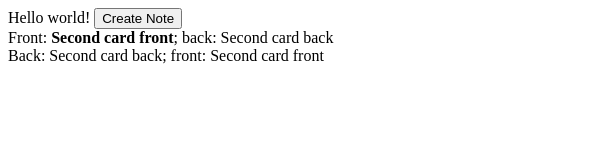
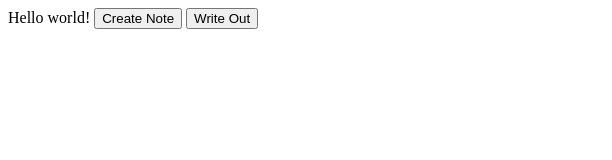
Before and after one commit to JaPNaA/Thingy_2020, an Electron app: page tanki/web/index.html in a window 612 px wide. Drawn offline with Linux system fonts and the light colour scheme; no server answers.

Commit message:
Add abiilty to write out to disk

```diff
--- a/tanki/tsconfig.json
+++ b/tanki/tsconfig.json
@@ -3,7 +3,7 @@
     /* Basic Options */
     // "incremental": true,                   /* Enable incremental compilation */
     "target": "es5",                          /* Specify ECMAScript target version: 'ES3' (default), 'ES5', 'ES2015', 'ES2016', 'ES2017', 'ES2018', 'ES2019' or 'ESNEXT'. */
-    "module": "commonjs",                     /* Specify module code generation: 'none', 'commonjs', 'amd', 'system', 'umd', 'es2015', or 'ESNext'. */
+    "module": "None",                     /* Specify module code generation: 'none', 'commonjs', 'amd', 'system', 'umd', 'es2015', or 'ESNext'. */
     // "lib": [],                             /* Specify library files to be included in the compilation. */
     // "allowJs": true,                       /* Allow javascript files to be compiled. */
     // "checkJs": true,                       /* Report errors in .js files. */
--- a/tanki/web/index.html
+++ b/tanki/web/index.html
@@ -8,6 +8,7 @@
 <body>
     Hello world!
     <button id="createNote"> Create Note </button>
+    <button id="writeOut"> Write Out </button>
     <script src="index.js"></script>
 </body>
 </html>
--- a/tanki/web/index.js
+++ b/tanki/web/index.js
@@ -107,6 +107,9 @@ var Deck = /** @class */ (function () {
         // sort latest due first
         this.seenCardsSorted.sort(function (a, b) { return a.data[3] - b.data[3]; });
     };
+    Deck.prototype.exportToString = function () {
+        return JSON.stringify(this.data);
+    };
     Deck.prototype.selectCard = function () {
         var nowMinute = Date.now() / 60e3;
         if (this.seenCardsSorted.length && this.seenCardsSorted[0].data[3] <= nowMinute) {
@@ -161,22 +164,17 @@ function promptUser(message) {
     document.body.appendChild(promptContainer);
     return promise;
 }
+var fs = require("fs");
 function main() {
+    var _a, _b;
     return __awaiter(this, void 0, void 0, function () {
-        var deck;
-        return __generator(this, function (_a) {
-            switch (_a.label) {
-                case 0: return [4 /*yield*/, fetch("../deckData.json")
-                        .then(function (e) { return e.text(); })
-                        .then(function (e) { return decodeToDeck(e); })];
-                case 1:
-                    deck = _a.sent();
+        var deckDataPath, deck;
+        return __generator(this, function (_c) {
+            deckDataPath = "./deckData.json";
+            deck = decodeToDeck(fs.readFileSync(deckDataPath).toString());
             document.body.appendChild(deck.elm);
             deck.showCard();
-                    // document.getElementById("createNote")?.addEventListener("click", function() {
-                    //     //
-                    // });
-                    document.getElementById("createNote").addEventListener("click", function () {
+            (_a = document.getElementById("createNote")) === null || _a === void 0 ? void 0 : _a.addEventListener("click", function () {
                 return __awaiter(this, void 0, void 0, function () {
                     var type, _a, f1, f2;
                     return __generator(this, function (_b) {
@@ -198,9 +196,12 @@ function main() {
                     });
                 });
             });
+            (_b = document.getElementById("writeOut")) === null || _b === void 0 ? void 0 : _b.addEventListener("click", function () {
+                var exportStr = deck.exportToString();
+                fs.writeFileSync(deckDataPath, exportStr);
+            });
             console.log(deck);
             return [2 /*return*/];
-            }
         });
     });
 }
```
Also changed, not shown: tanki/src/index.ts (+14 -8 lines), tanki/deckData_sample.json (renamed from tanki/deckData.json), 1 other file. Lines whose indentation alone changed are shown as unchanged.
